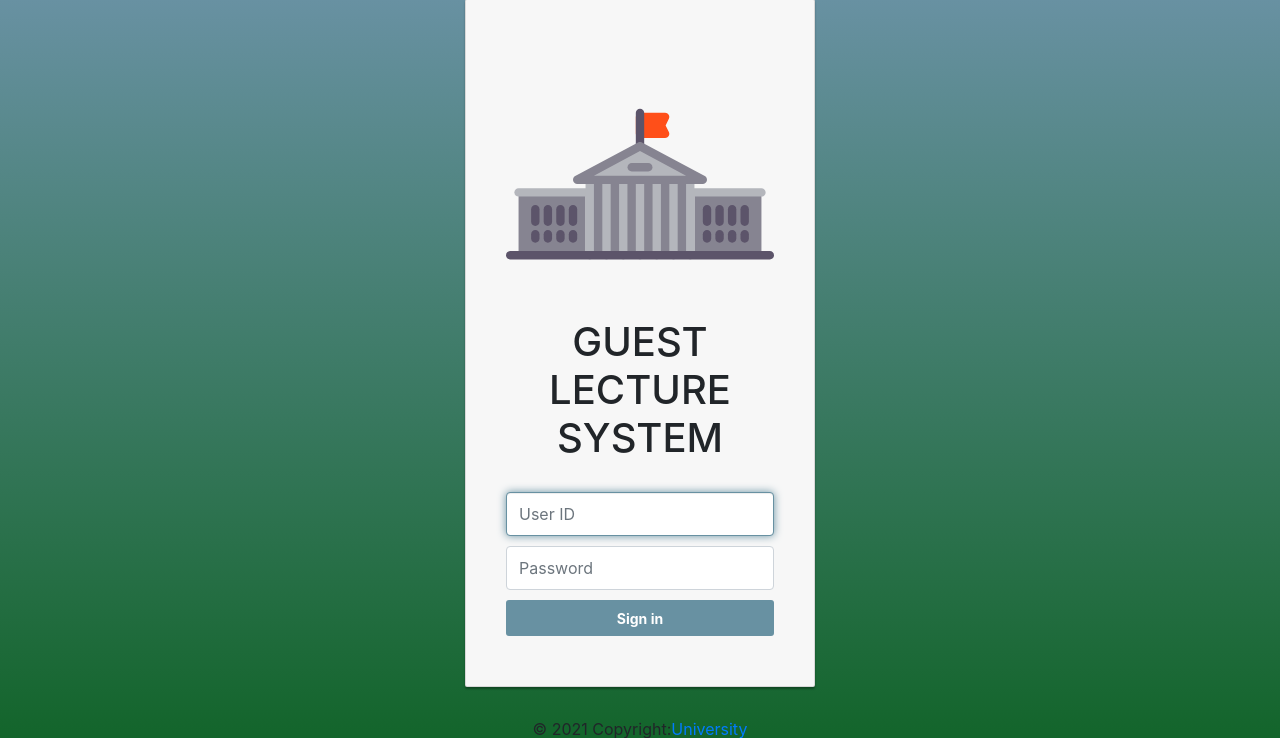
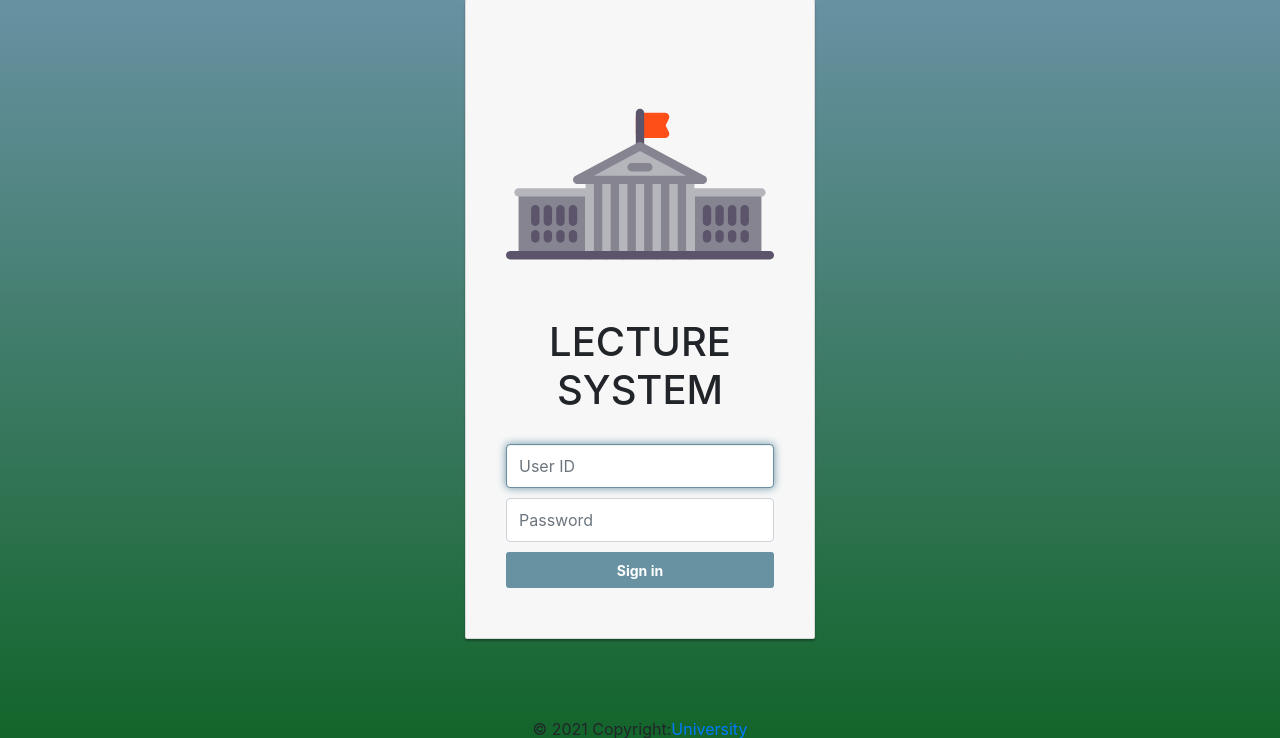
Before and after one commit to hiruthikj/guest-lecture, a Django app: page /accounts/login/ in a window 1280 px wide. Shown: the part 51-789 px from the top of the page. Run offline with Django 3.2, Linux system fonts and the light colour scheme; parts of the project's set-up code (start-up, migrations or seed data) failed here and were passed over.

Commit message:
style: change name as Lecture System

```diff
--- a/lecture/admin.py
+++ b/lecture/admin.py
@@ -5,7 +5,7 @@ from .models import Department, Event, Student, Faculty, CIRFaculty, ExternalUse
 
 admin.site.site_header = "Event Administration"
 admin.site.index_title = "CRUD Operations"
-admin.site.site_title = "Guest Lecture Site"
+admin.site.site_title = "Lecture Site"
 
 import csv
 from django.http import HttpResponse
--- a/templates/registration/login.html
+++ b/templates/registration/login.html
@@ -14,7 +14,7 @@
 <div class="container">
     <div class="card card-container form-group">
         <p id="profile-name" class="profile-name-card"><img src="{% static 'img/university.svg' %}" alt="university logo"></p>
-        <h1 id="pageTitle">GUEST LECTURE SYSTEM</h1>
+        <h1 id="pageTitle">LECTURE SYSTEM</h1>
 
         <form action="{% url 'login' %}" method="post" class="form-signin">
             {% csrf_token %}
```
